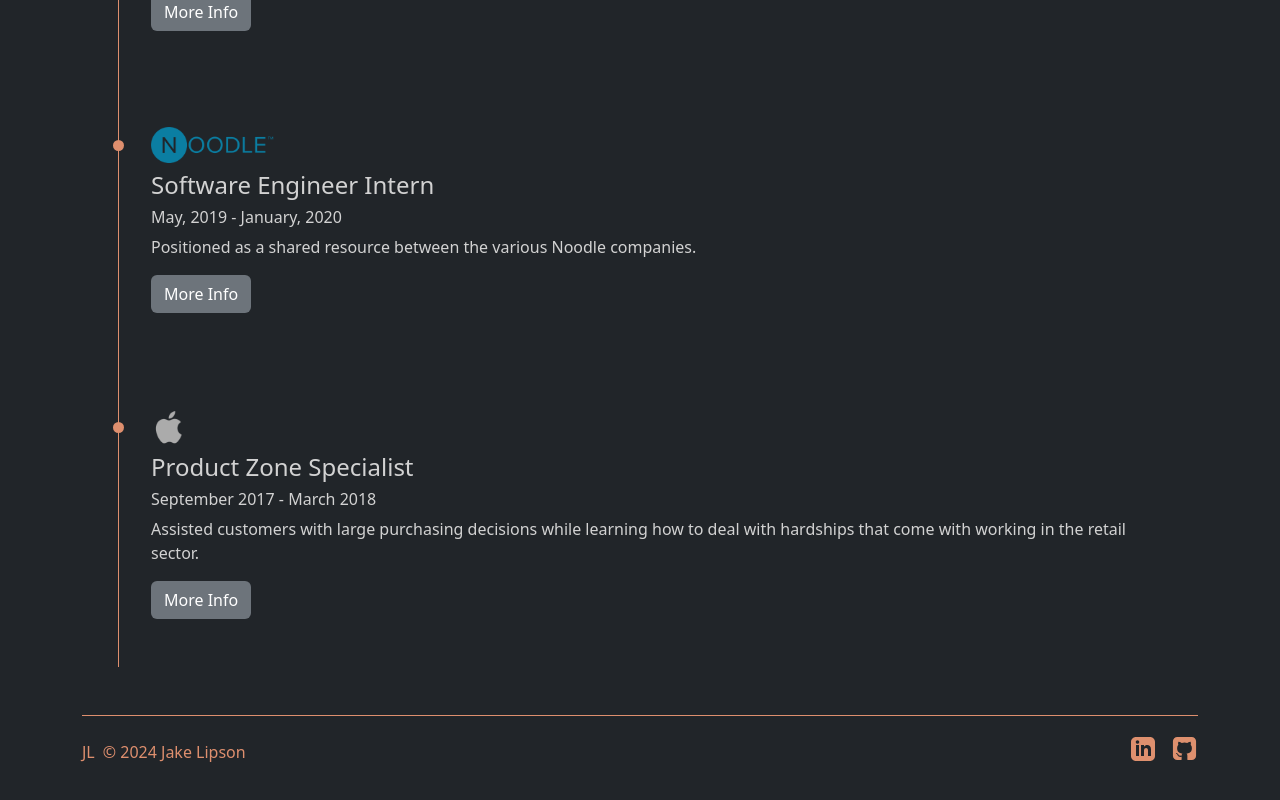
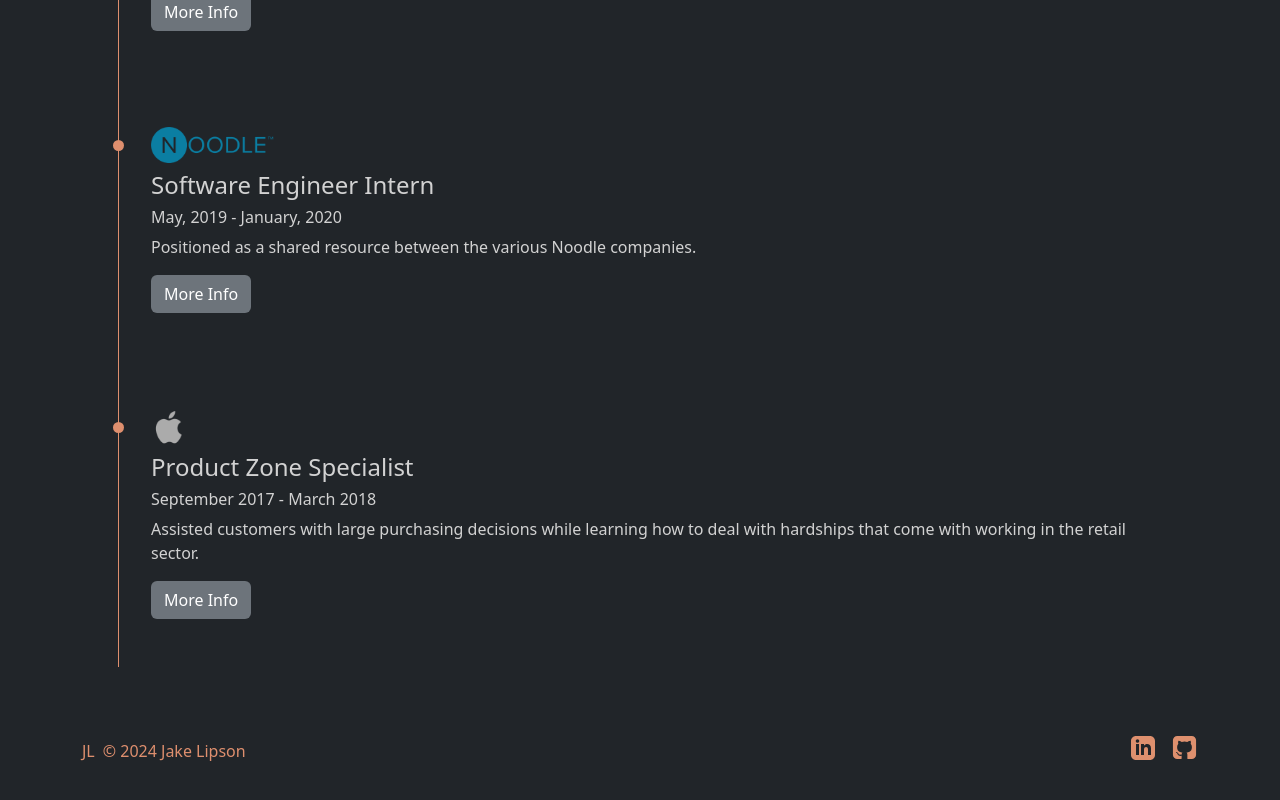
Before and after one commit to jlips24/PersonalSiteNextJs, a Next.js app: page / in a window 1280 px wide. Shown: the part 2001-2801 px from the top of the page. Built offline with nearby package versions, Linux system fonts and the light colour scheme.

Commit message:
Removed top border from footer

```diff
--- a/app/components/layout/footer.tsx
+++ b/app/components/layout/footer.tsx
@@ -2,7 +2,7 @@
     const currentYear = new Date().getFullYear();
     return (
         <div className="container">
-            <footer className="d-flex flex-wrap justify-content-between align-items-center py-3 my-4 border-top border-secondary">
+            <footer className="d-flex flex-wrap justify-content-between align-items-center py-3 my-4 border-secondary">
                 <div className="col-md-4 d-flex align-items-center">
                     <a href="/" className="mb-3 me-2 mb-md-0 mt-2 text-secondary text-decoration-none lh-1">
                         JL
```
